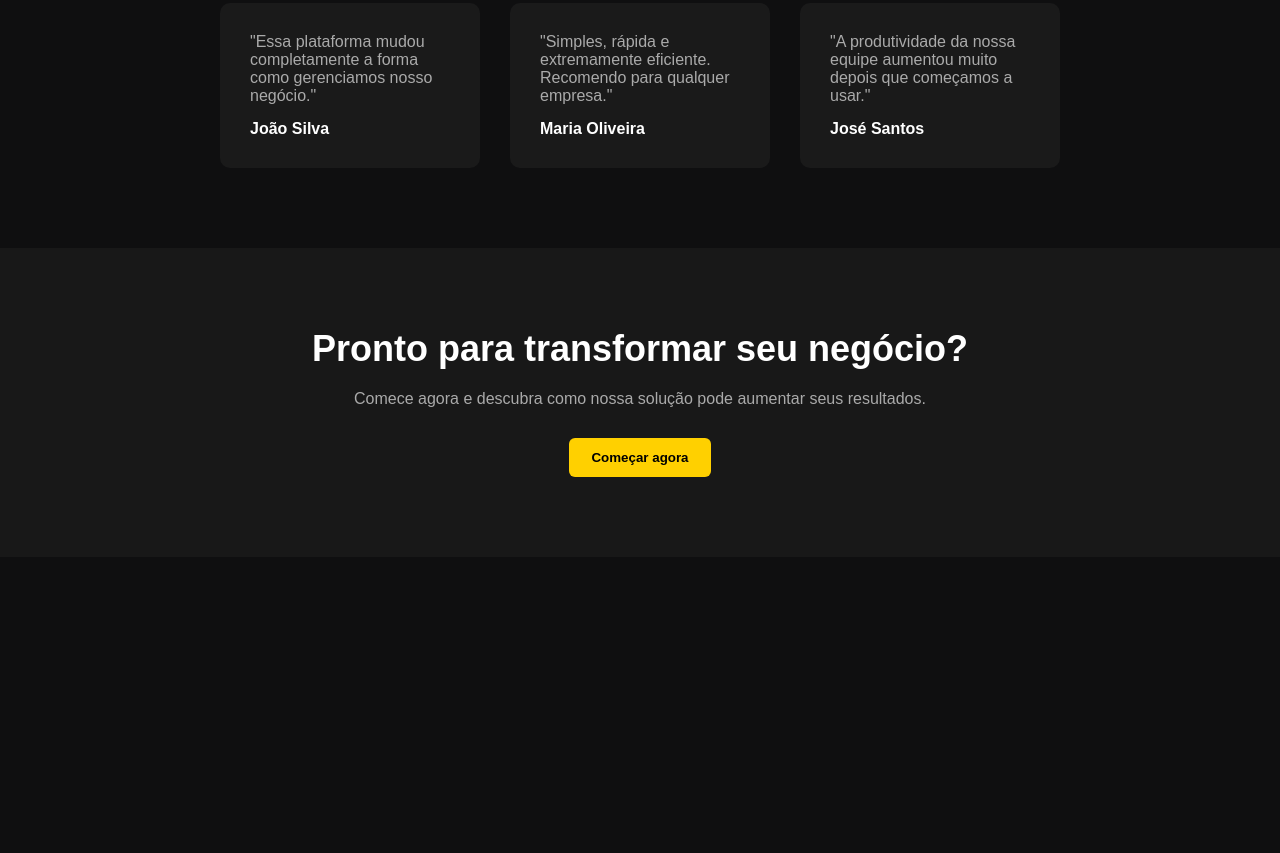
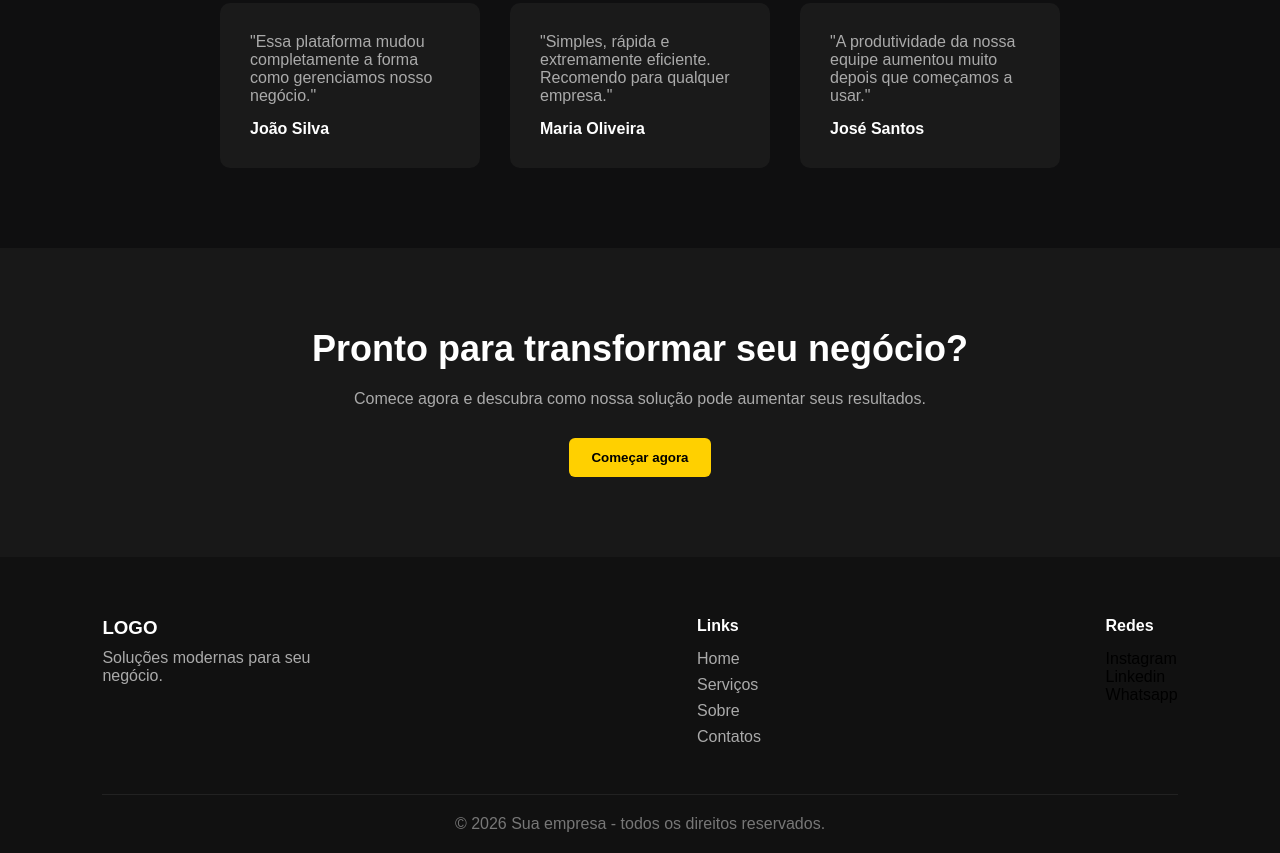
Before and after one commit to SamCampel/idea-lp-landingpage, a plain HTML site: page index.html in a window 1280 px wide. Shown: the part 1539-2392 px from the top of the page. Before the commit the page ends 2096 px from the top, so only its background shows below. Drawn offline with Linux system fonts and the light colour scheme.

Commit message:
feat: add footer and styling

```diff
--- a/index.html
+++ b/index.html
@@ -126,5 +126,34 @@
             </button>
         </section>
     </main>
+
+    <footer class="footer">
+        <div class="footer-content">
+            <div class="footer-logo">
+                <h3>LOGO</h3>
+                <p>Soluções modernas para seu negócio.</p>
+            </div>
+
+            <div class="footer-links">
+                <h4>Links</h4>
+                <ul>
+                    <li><a href="#">Home</a></li>
+                    <li><a href="#">Serviços</a></li>
+                    <li><a href="#">Sobre</a></li>
+                    <li><a href="#">Contatos</a></li>
+                </ul>
+            </div>
+            <div class="footer-social">
+                <h4>Redes</h4>
+                <p>Instagram</p>
+                <p>Linkedin</p>
+                <p>Whatsapp</p>
+            </div>
+        </div>
+
+        <div class="footer-bottom">
+            <p>© 2026 Sua empresa - todos os direitos reservados.</p>
+        </div>
+    </footer>
 </body>
 </html>
--- a/style.css
+++ b/style.css
@@ -60,13 +60,13 @@ header {
     max-width: 500px;
 }
 
-.hero-text h1{
+.hero-text h1 {
     font-size: 48px;
     color: #fff;
     margin-bottom: 20px;
 }
 
-.hero-text p{
+.hero-text p {
     color: #aaa;
     margin-bottom: 30px;
 }
@@ -96,7 +96,7 @@ header {
     cursor: pointer;
 }
 
-.hero-image img{
+.hero-image img {
     width: 450px;
     border-radius: 10px;
 }
@@ -203,7 +203,59 @@ header {
     margin-bottom: 20px;
 }
 
-.cta p{
+.cta p {
     color: #aaa;
     margin-bottom: 30px;
 }
+
+.footer {
+    background: #111;
+    padding: 60px 8% 20px;
+}
+
+.footer-content {
+    display: flex;
+    justify-content: space-between;
+    gap: 40px;
+
+    margin-bottom: 40px;
+}
+
+.footer-logo h3 {
+    color: #fff;
+    margin-bottom: 10px;
+}
+
+.footer-logo p {
+    color: #aaa;
+    max-width: 250px;
+}
+
+.footer-links h4,
+.footer-social h4 {
+    color: #fff;
+    margin-bottom: 15px;
+}
+
+.footer-links ul {
+    list-style: none;
+}
+
+.footer-links a {
+    text-decoration: none;
+    color: #aaa;
+}
+
+.footer-links li {
+    margin-bottom: 8px;
+}
+
+.footer-bottom {
+    text-align: center;
+    border-top: 1px solid #222;
+    padding-top: 20px;
+}
+
+.footer-bottom p {
+    color: #777;
+}
```
